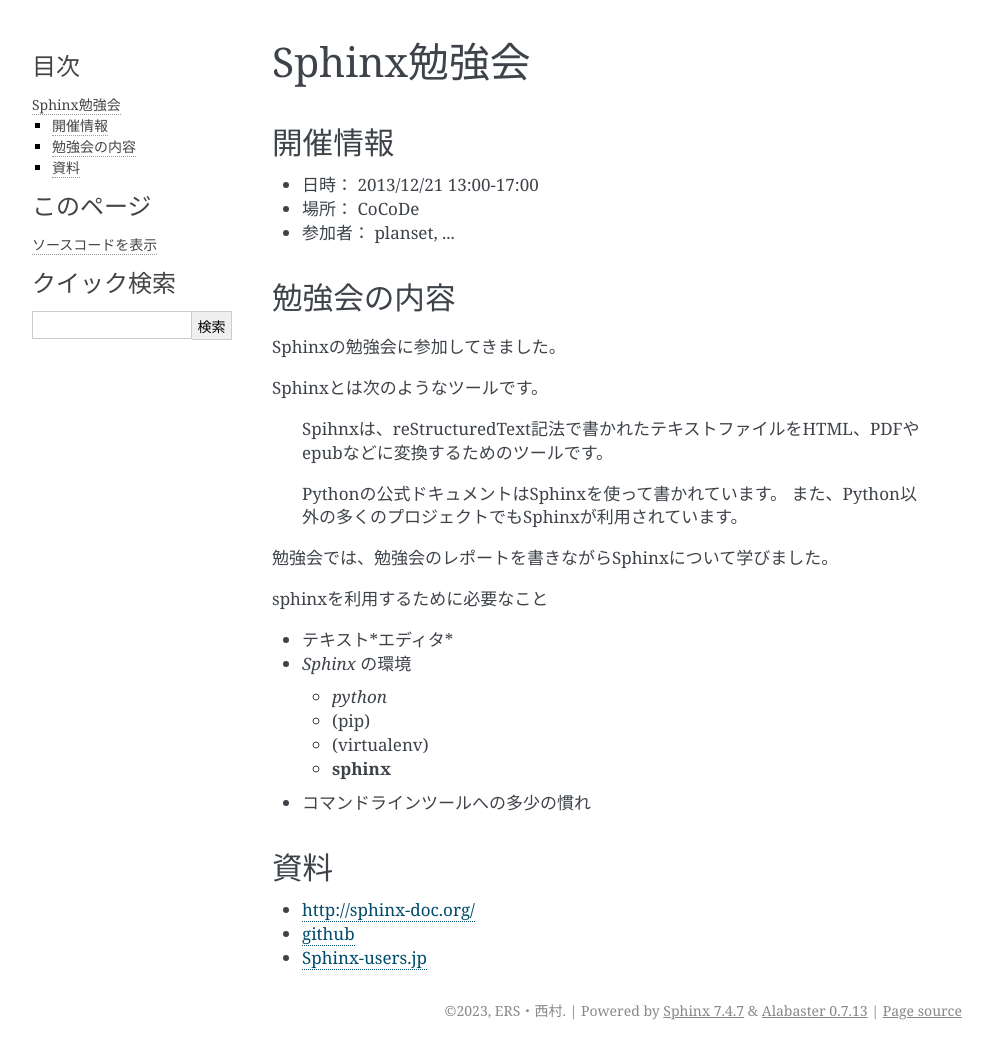
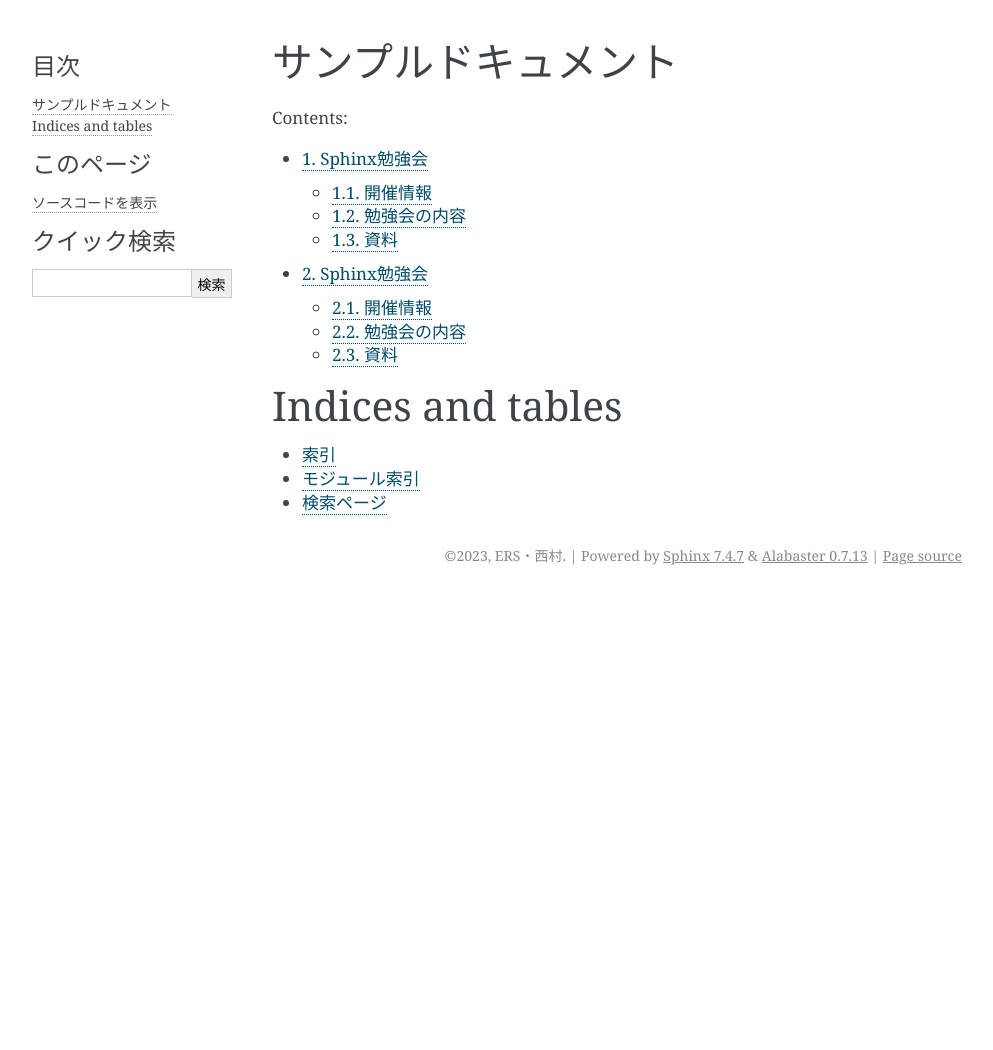
Before and after one commit to gers-nishimura/sphinx01, a Sphinx documentation site: the page built from sample02/source/index.rst, in a window 1280 px wide. Shown: the whole page, without its empty margins (148-1141 px from the left). Built offline with Sphinx 7.4.7, drawn with Linux system fonts in a browser that asks for light colours; after the commit the page ends 900 px from its top, so only the background shows below that.

```diff
--- a/sample02/source/index.rst
+++ b/sample02/source/index.rst
@@ -1,45 +1,19 @@
-============
-Sphinx勉強会
-============
+サンプルドキュメント
+====================
 
-開催情報
-========
-* 日時： 2013/12/21 13:00-17:00
-* 場所： CoCoDe
-* 参加者： planset, ...
+Contents:
+
+.. toctree::
+    :maxdepth: 2
+    :numbered:
+    :glob:
+
+    report/*
 
 
-勉強会の内容
-============
-Sphinxの勉強会に参加してきました。
+Indices and tables
+==================
 
-Sphinxとは次のようなツールです。
-
-    Spihnxは、reStructuredText記法で書かれたテキストファイルをHTML、PDFやepubなどに変換するためのツールです。
-
-    Pythonの公式ドキュメントはSphinxを使って書かれています。
-    また、Python以外の多くのプロジェクトでもSphinxが利用されています。
-
-勉強会では、勉強会のレポートを書きながらSphinxについて学びました。
-
-sphinxを利用するために必要なこと
-
-* テキスト*エディタ*
-* *Sphinx* の環境
-
-  * *python*
-  * (pip)
-  * (virtualenv)
-  * **sphinx**
-
-* コマンドラインツールへの多少の慣れ
-
-
-資料
-====
-
-* http://sphinx-doc.org/
-* `github <https://github.com>`_
-* Sphinx-users.jp_
-
-.. _Sphinx-users.jp: http://sphinx-users.jp/
+* :ref:`genindex`
+* :ref:`modindex`
+* :ref:`search`
```
Also changed, not shown: sample02/source/report/20131221_study_sphinx.rst (added, +45 -0 lines), sample02/source/report/20131222_study_sphinx.rst (added, +45 -0 lines), 14 other files.
